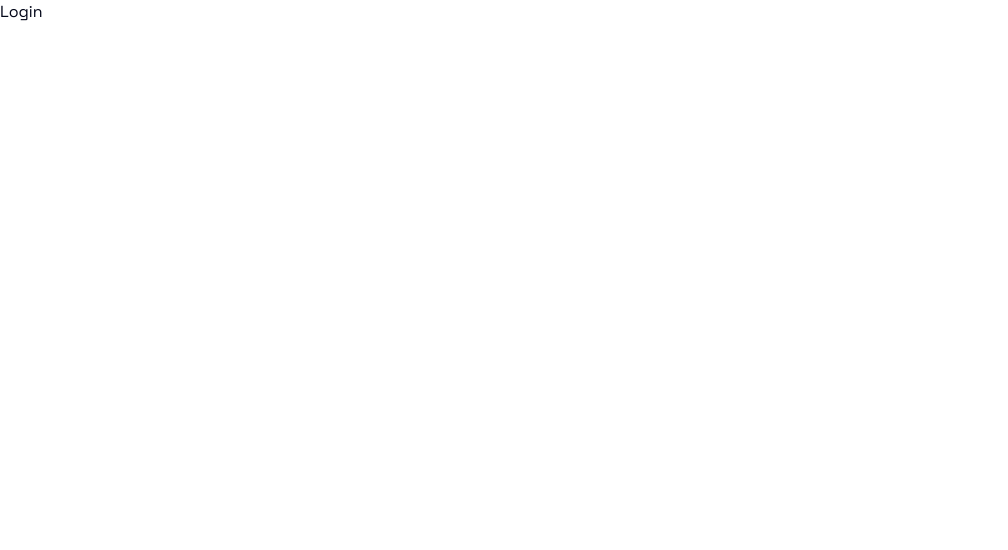
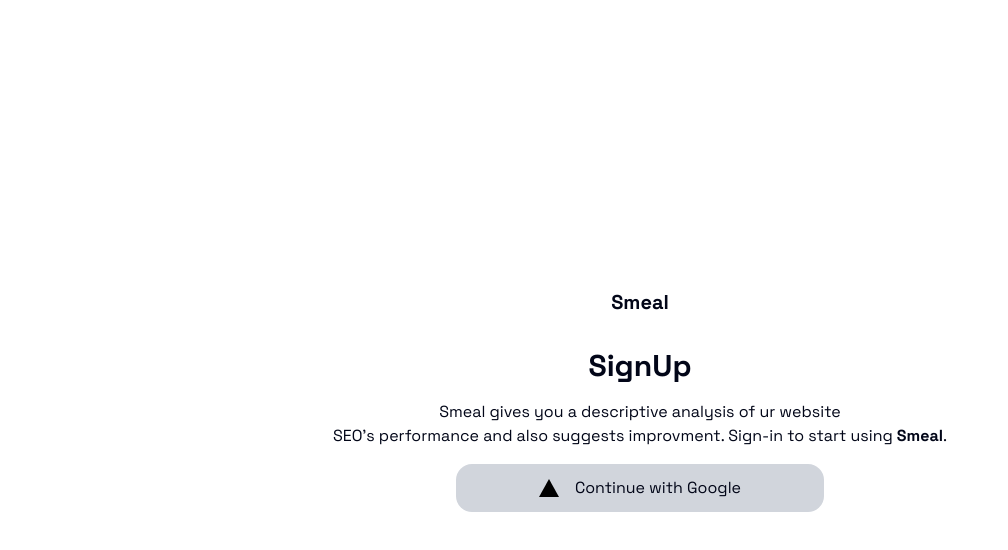
Before and after one commit to fisayo-dev/seo-analyzer, a Next.js app: page /login in a window 1280 px wide. Shown: the top 550 px of the page, without its empty margins (0-1008 px from the left). Built offline with nearby package versions, Linux system fonts and the light colour scheme.

Commit message:
chore: crate login page

```diff
--- a/app/login/page.tsx
+++ b/app/login/page.tsx
@@ -1,8 +1,20 @@
+import Image from 'next/image'
 import React from 'react'
 
 const Login = () => {
   return (
-    <div>Login</div>
+    <div className='app-container h-[100vh] grid gap-4 place-content-center text-center'>
+      <h2 className="font-bold text-xl mb-4">Smeal</h2>
+      <h2 className="font-bold text-3xl">SignUp</h2>
+      <p>Smeal gives you a descriptive analysis of ur website <br/> SEO&apos;s performance and also suggests improvment.  Sign-in to start using <b>Smeal</b>. </p>
+
+      <div className='rounded-2xl bg-gray-300 md:w-3/5 mx-auto'>
+          <div className="h-12 flex items-center justify-center gap-4 px-4">
+            <Image src="/vercel.svg" className='invert' height={20} width={20} alt="Googe Sign-in"/>
+            <span>Continue with Google</span>
+          </div>
+      </div>
+    </div>
   )
 }
 
```
